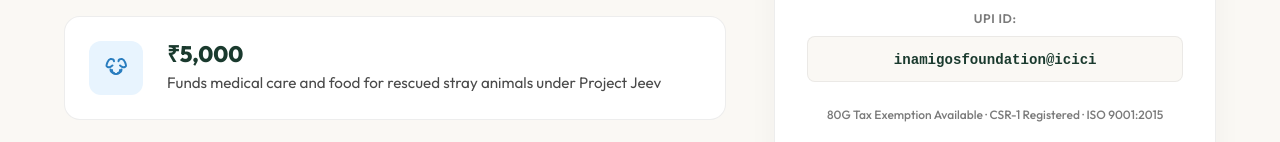
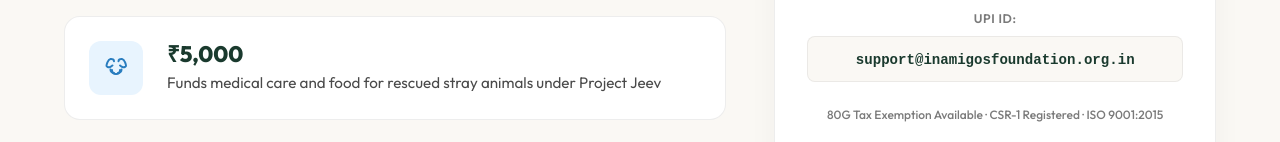
Before and after one commit to bilal-rauf-dev/inamigos-foundation-webpage, a plain HTML site: page index.html in a window 1280 px wide. Shown: the part 6572-6714 px from the top of the page. Drawn offline with nearby package versions, Linux system fonts and the light colour scheme; a web font is replaced by a local one.

```diff
--- a/index.html
+++ b/index.html
@@ -485,7 +485,7 @@
           <div class="upi-box">
             <span class="upi-label">UPI ID:</span>
             <div class="upi-code-wrap">
-              <code>inamigosfoundation@icici</code>
+              <code>support@inamigosfoundation.org.in</code>
             </div>
           </div>
 
```
